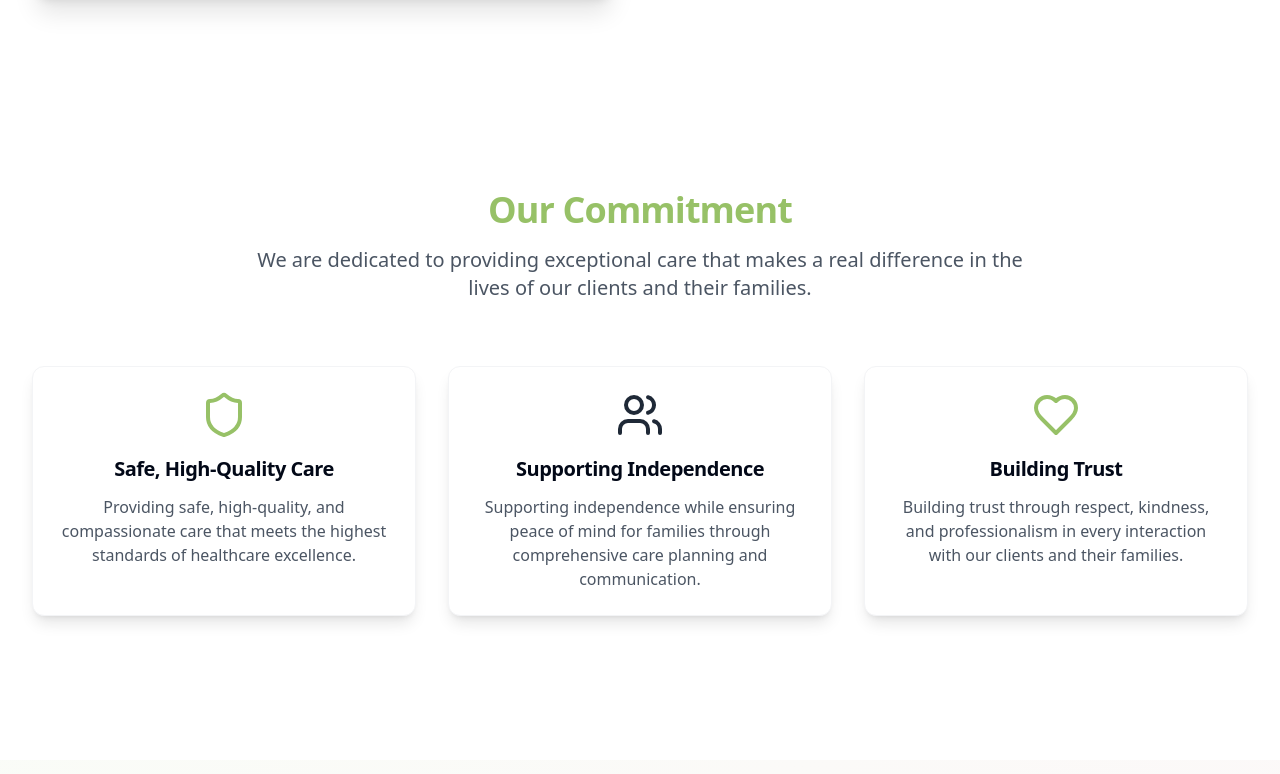
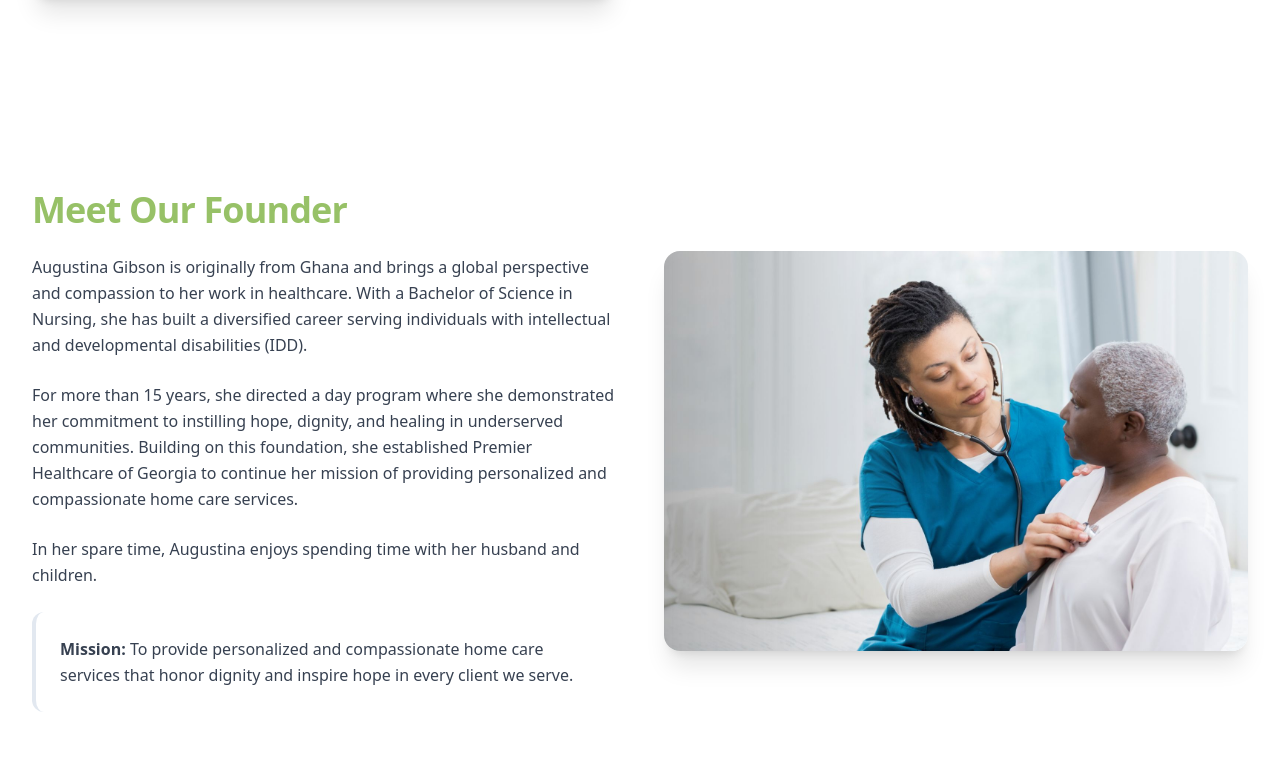
Before and after one commit to ianmakes/noblehomecare2, a React (Vite) app: page /about in a window 1280 px wide. Shown: the part 1306-2080 px from the top of the page. Built offline with nearby package versions, Linux system fonts and the light colour scheme.

Commit message:
Add Augustina Gibson's bio

```diff
--- a/src/pages/About.tsx
+++ b/src/pages/About.tsx
@@ -132,7 +132,46 @@ const About = () => {
         </div>
       </section>
 
-      {/* Our Commitment - Light Background */}
+      {/* About Our Founder - Light Background */}
+      <section className="section-padding bg-healthcare-accent">
+        <div className="container-custom">
+          <div className="grid lg:grid-cols-2 gap-12 items-center">
+            <div>
+              <h2 className="text-healthcare-teal font-bold mb-6">Meet Our Founder</h2>
+              <div className="space-y-6 text-gray-700 leading-relaxed">
+                <p>
+                  Augustina Gibson is originally from Ghana and brings a global perspective and compassion to her work in healthcare.
+                  With a Bachelor of Science in Nursing, she has built a diversified career serving individuals with intellectual
+                  and developmental disabilities (IDD).
+                </p>
+                <p>
+                  For more than 15 years, she directed a day program where she demonstrated her commitment to instilling hope,
+                  dignity, and healing in underserved communities. Building on this foundation, she established Premier Healthcare
+                  of Georgia to continue her mission of providing personalized and compassionate home care services.
+                </p>
+                <p>
+                  In her spare time, Augustina enjoys spending time with her husband and children.
+                </p>
+                <div className="bg-healthcare-primary/10 p-6 rounded-lg border-l-4 border-healthcare-primary">
+                  <p className="font-medium text-healthcare-primary">
+                    <strong>Mission:</strong> To provide personalized and compassionate home care services that honor dignity and inspire hope in every client we serve.
+                  </p>
+                </div>
+              </div>
+            </div>
+
+            <div>
+              <img
+                src="/lovable-uploads/15bc09e2-4d42-4ece-8306-58522dcd86bb.png"
+                alt="Augustina Gibson, Founder of Premier Healthcare of Georgia"
+                className="rounded-2xl shadow-xl w-full h-[400px] object-cover"
+              />
+            </div>
+          </div>
+        </div>
+      </section>
+
+      {/* Our Commitment - White Background */}
       <section className="section-padding bg-healthcare-accent">
         <div className="container-custom">
           <div className="text-center mb-16">
```
